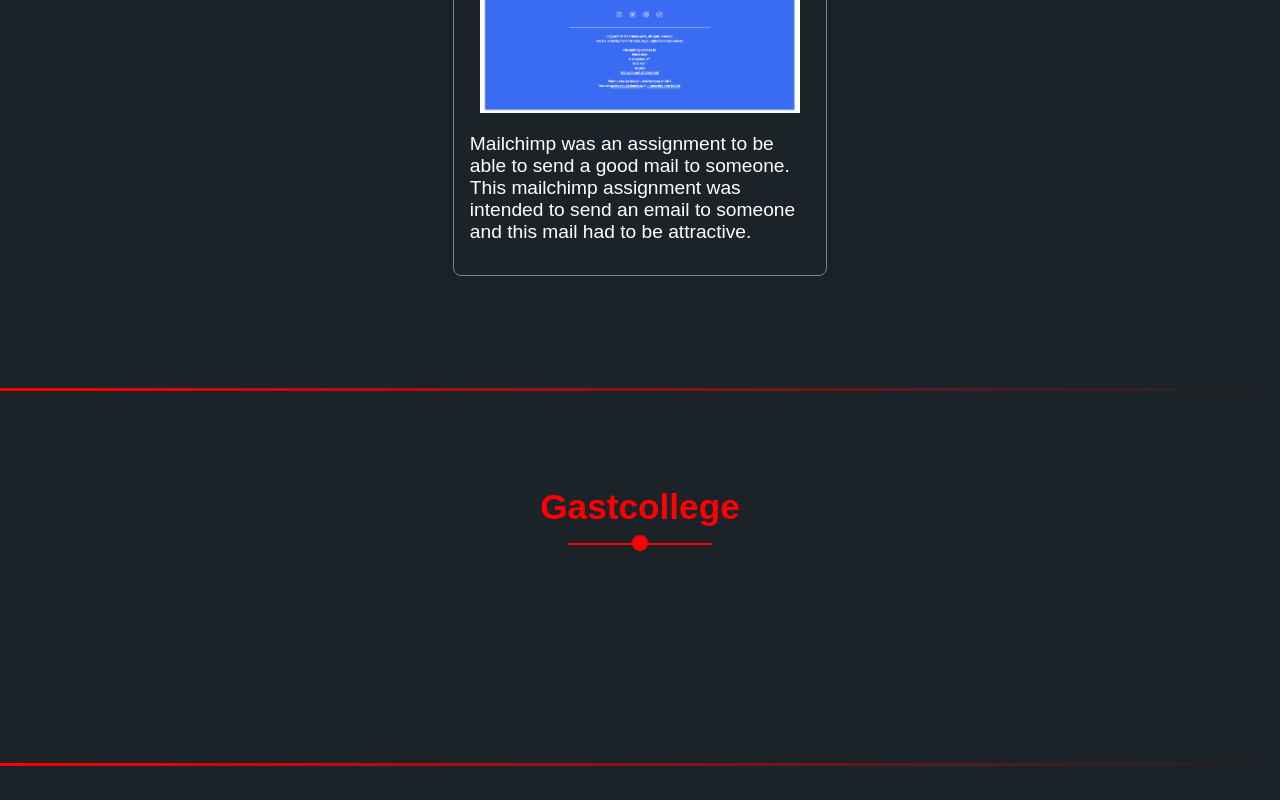
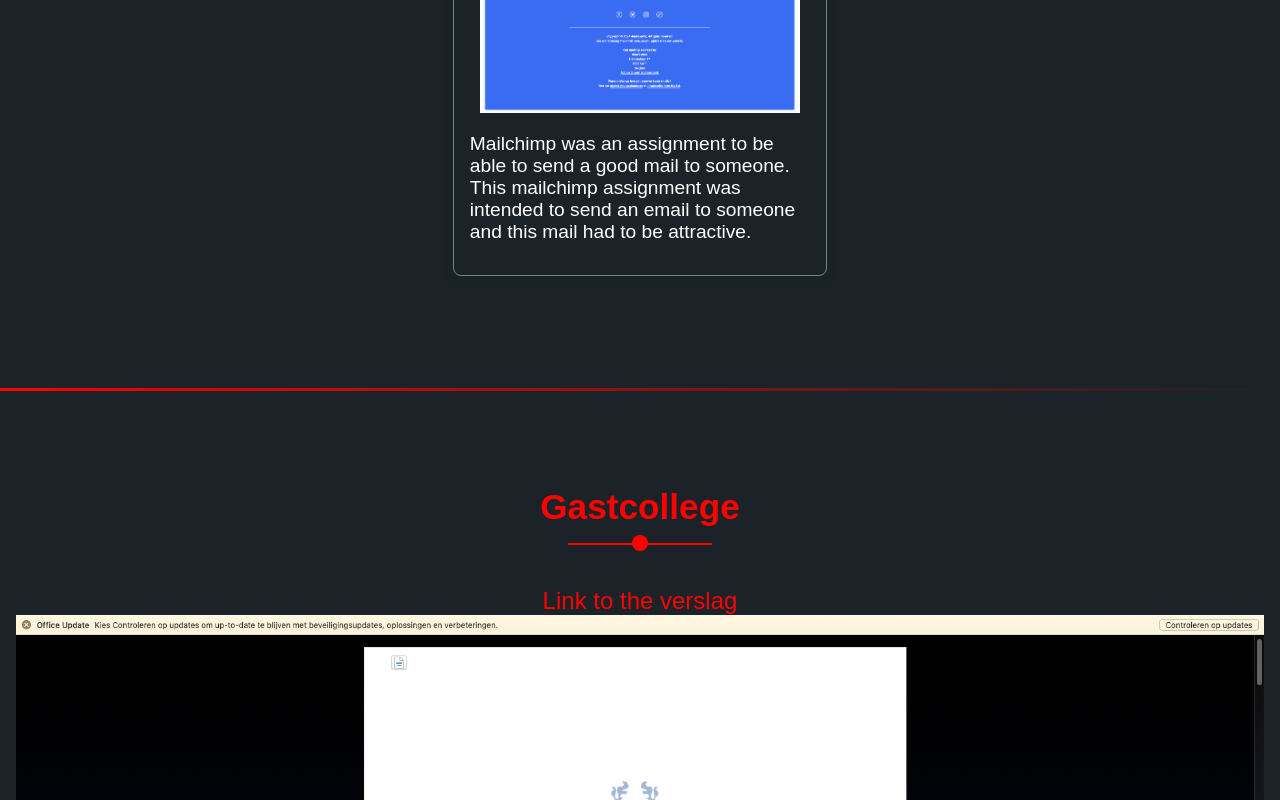
Before and after one commit to tolunay17/It_business, a plain HTML site: page index.html in a window 1280 px wide. Shown: the part 4423-5223 px from the top of the page. Drawn offline with Linux system fonts and the light colour scheme.

Commit message:
last push

```diff
--- a/css/main.css
+++ b/css/main.css
@@ -231,6 +231,16 @@ hr {
 
 .gradient {
   background-image: linear-gradient(to right, rgba(0, 0, 0, 0), rgb(28, 232, 21, 75), rgba(0, 0, 0, 0))
+}
+
+.title img {
+  max-width: 100%;
+}
+
+.link_jos {
+  text-decoration: none;
+  color: red;
+  font-size: 1.5rem;
 }
 
 .title {
--- a/index.html
+++ b/index.html
@@ -336,8 +336,10 @@
         <hr>
 
         <section class="gast" id="gastcollege">
-            <div class="title reveal">
+            <div class="title">
                 <h2 class="about-header-title">Gastcollege</h2>
+                <a class="link_jos" target="_blank" href="https://studentarteveldehsbe-my.sharepoint.com/:w:/g/personal/tolukutl_student_arteveldehs_be/EXULcf5THq1ApnojT23Xwo4BRkaBhMX4b9ufK5NEz2B_1A?e=GTW2SG">Link to the verslag</a>
+                <img src="./img/verslaggeving_jos.png" alt="verslaggeving_jos">
             </div>
         </section>
         <hr>
```
Also changed, not shown: img/verslaggeving_jos.png (added), 1 other file.
